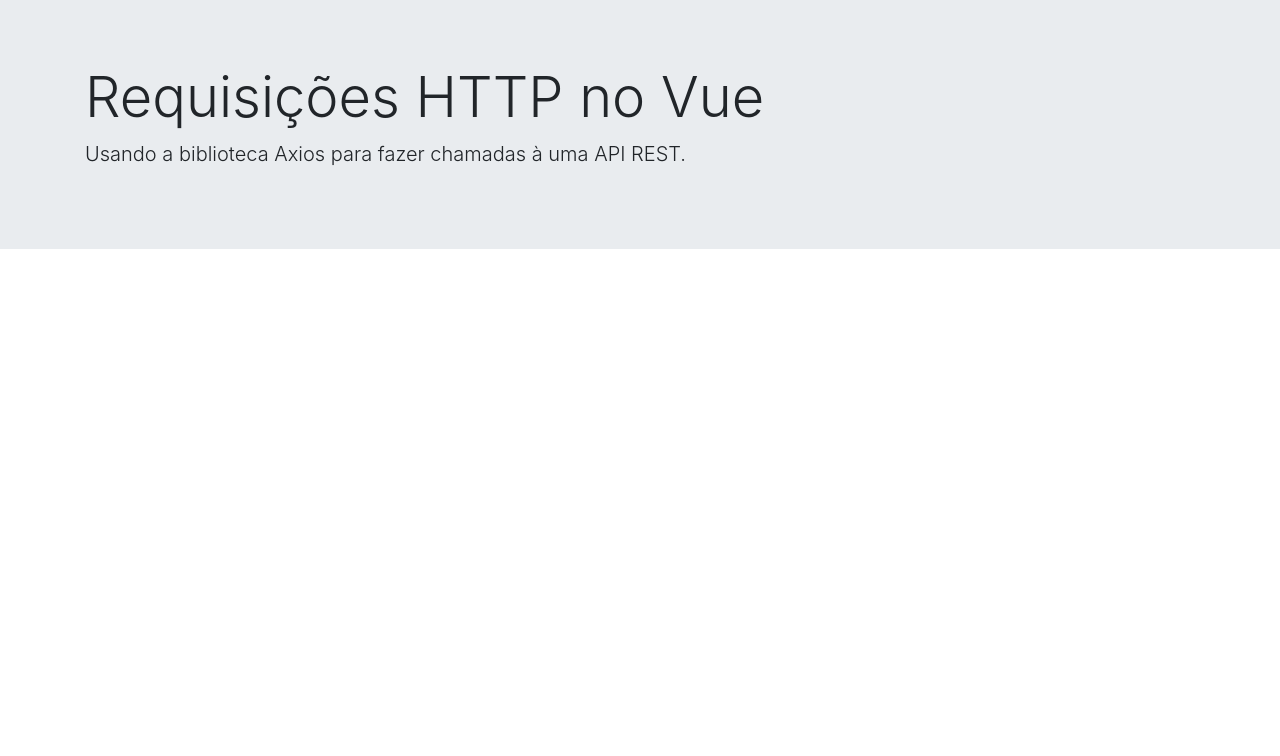
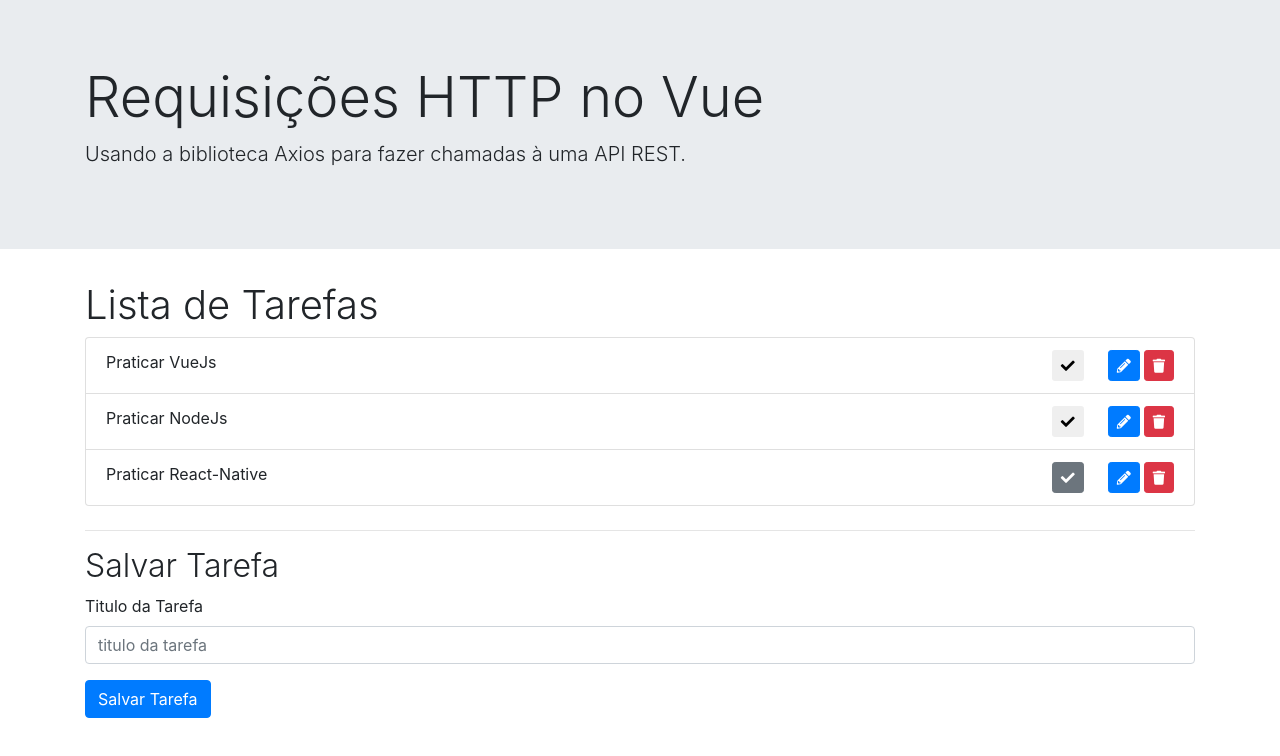
Before and after one commit to victor-s-santos/vue-frontend-api, a Vue app: page / in a window 1280 px wide. Shown: the top 756 px of the page. Built offline with nearby package versions, Linux system fonts and the light colour scheme.

Commit message:
implementando components, bootstrap e awesomefont dinamicamente com v-bind

```diff
--- a/public/index.html
+++ b/public/index.html
@@ -6,6 +6,7 @@
     <meta name="viewport" content="width=device-width,initial-scale=1.0">
     <link rel="icon" href="<%= BASE_URL %>favicon.ico">
     <link rel="stylesheet" href="https://stackpath.bootstrapcdn.com/bootstrap/4.1.3/css/bootstrap.min.css" integrity="sha384-MCw98/SFnGE8fJT3GXwEOngsV7Zt27NXFoaoApmYm81iuXoPkFOJwJ8ERdknLPMO" crossorigin="anonymous">
+    <link rel="stylesheet" href="https://use.fontawesome.com/releases/v5.6.3/css/all.css" integrity="sha384-UHRtZLI+pbxtHCWp1t77Bi1L4ZtiqrqD80Kn4Z8NTSRyMA2Fd33n5dQ8lWUE00s/" crossorigin="anonymous">
     <title>vue-frontend</title>
   </head>
   <body>
--- a/src/App.vue
+++ b/src/App.vue
@@ -9,8 +9,15 @@
     </div>
 
     <div class="container">
-
+      <ListaTarefas />
     </div>
-
   </div>
 </template>
+<script>
+import ListaTarefas from './components/ListaTarefas.vue'
+export default {
+  components:{
+    ListaTarefas
+  }
+}
+</script>
--- /dev/null
+++ b/src/components/ListaTarefas.vue
@@ -0,0 +1,35 @@
+<template>
+    <div>
+        <h1 class="font-weight-light">Lista de Tarefas</h1>
+        <ul class="list-group" v-if="tarefas.length > 0">
+            <TarefaUnitaria
+                v-for="tarefa in tarefas"
+                :key="tarefa.id"
+                :tarefa="tarefa"/>
+        </ul>
+        <li v-else>Nenhuma tarefa cadastrada!</li>
+        <TarefaSalvar />
+    </div>
+</template>
+<script>
+import TarefaSalvar from './TarefaSalvar.vue'
+import TarefaUnitaria from './TarefaUnitaria.vue'
+
+export default {
+    components:{
+        TarefaSalvar,
+        TarefaUnitaria
+    },
+    data(){
+        return{
+            tarefas:[
+                {id:1, titulo: 'Praticar VueJs', feito: true},
+                {id:1, titulo: 'Praticar NodeJs', feito: true},
+                {id:1, titulo: 'Praticar React-Native', feito: false}
+
+            ]
+        }
+    }
+
+}
+</script>
--- /dev/null
+++ b/src/components/TarefaSalvar.vue
@@ -0,0 +1,54 @@
+<template>
+    <div class="mt-4">
+        <hr>
+        <h2 class="font-weight-light">Salvar Tarefa</h2>
+        <form>
+            <div class="row">
+                <div :class="classeColuna">
+                    <div class="form-group">
+                        <label>Titulo da Tarefa</label>
+                        <input
+                            type="text"
+                            class="form-control"
+                            placeholder="titulo da tarefa">
+                    </div>
+                </div>
+            <div class="col-sm-2" v-if="tarefa">
+                <div class="form-group">
+                    <label>Tarefa Concluida?</label>
+                    <button class="btn btn-secondary btn-sm d-block">
+                        <i class="fa fa-check"></i>
+                    </button>
+                </div>
+            </div>
+        </div>
+        <button type="submit" class="btn btn-primary">Salvar Tarefa</button>
+        </form>
+    </div>
+</template>
+<script>
+export default {
+    props:{
+        tarefa:{
+            type: Object,
+            default: undefined
+        }
+    },
+    data(){
+        return{
+            //assim não se causa mutações, o que seria chamar tarefa novamente
+            tarefaLocal: Object.assign(
+                {},
+                {titulo:'', feito: false},
+                this.tarefa)
+        }
+    },
+    computed:{
+        classeColuna(){
+            return this.tarefa
+                ? 'col-sm-10'
+                : 'col-sm-12'
+        }
+    }
+}
+</script>
--- /dev/null
+++ b/src/components/TarefaUnitaria.vue
@@ -0,0 +1,45 @@
+<template>
+    <li class="list-group-item d-flex">
+        <span>{{ tarefa.titulo }}</span>
+        <span class="espacar"></span>
+        <button class="btn btn-sm mr-4" :class="classeCSS" :title="tituloBtnConcluido">
+            <i class="fa fa-check"></i>
+        </button>
+        <button class="btn btn-primary btn-sm mr-1" title="Editar">
+            <i class="fa fa-pencil-alt"></i>
+        </button>
+        <button class="btn btn-danger btn-sm" title="Excluir">
+            <i class="fa fa-trash"></i>
+        </button>
+    </li>
+</template>
+
+<script>
+export default {
+    props:{
+        tarefa:{
+            type: Object,
+            required: true
+        }
+    },
+    computed:{
+        classeCSS(){
+            return{
+                'btn-secondary': !this.tarefa.feito,
+                'btn-sucess': this.tarefa.feito
+            }
+        },
+        tituloBtnConcluido(){
+            return this.tarefa.feito
+                ? 'Refazer Tarefa'
+                : 'Tarefa Realizada'
+        }
+    }
+
+}
+</script>
+<style scoped>
+    .espacar{
+        flex: 1 1 auto;
+    }
+</style>
```
